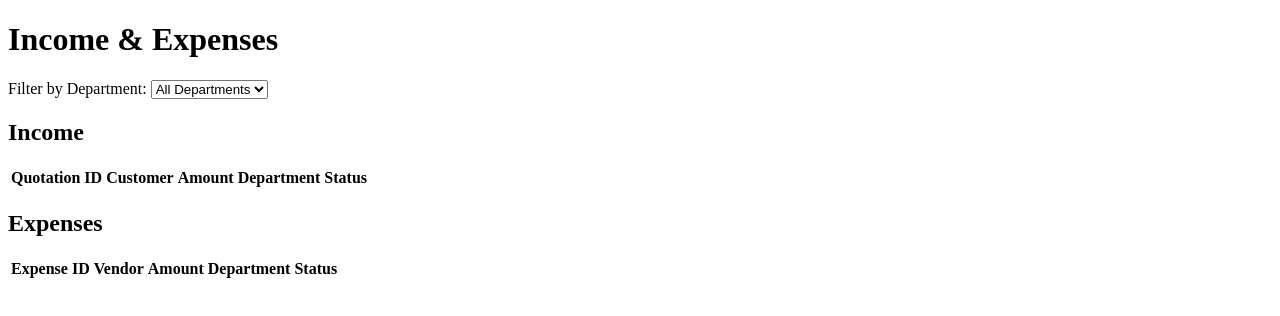
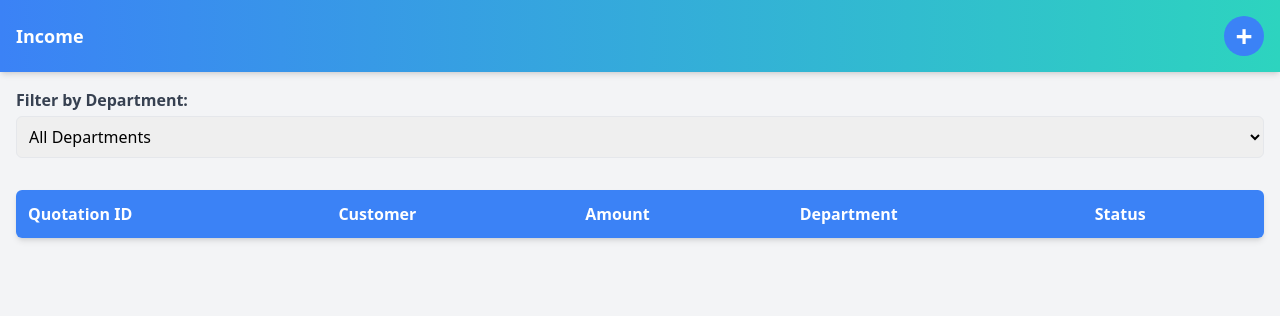
Before and after one commit to Lumzum/wbh-frontend, a website: page income.html in a window 1280 px wide. Drawn offline with nearby package versions, Linux system fonts and the light colour scheme.

```diff
--- a/income.html
+++ b/income.html
@@ -1,84 +1,66 @@
-<!-- Updated Income and Expenses Pages with Department Dropdown -->
 <!DOCTYPE html>
 <html lang="en">
 <head>
     <meta charset="UTF-8">
     <meta name="viewport" content="width=device-width, initial-scale=1.0">
-    <title>Income & Expenses</title>
-    <link rel="stylesheet" href="index.css">
+    <title>Income - WBH Accounting</title>
+    <script src="https://cdn.tailwindcss.com"></script>
 </head>
-<body>
-    <div class="container">
-        <h1>Income & Expenses</h1>
+<body class="bg-gray-100">
+
+<!-- Header -->
+<header class="bg-gradient-to-r from-blue-500 to-teal-400 text-white p-4 flex justify-between items-center shadow-md">
+    <h2 class="text-lg font-bold">Income</h2>
+    <button onclick="createDocument()" class="text-white text-3xl font-bold bg-blue-500 hover:bg-blue-600 rounded-full w-10 h-10 flex items-center justify-center">+</button>
+</header>
 
 <!-- Department Filter -->
-        <label for="departmentFilter">Filter by Department:</label>
-        <select id="departmentFilter">
+<div class="p-4">
+    <label for="departmentFilter" class="block text-gray-700 font-semibold">Filter by Department:</label>
+    <select id="departmentFilter" class="mt-1 p-2 w-full border rounded-md">
         <option value="all">All Departments</option>
         <option value="Sales">Sales</option>
         <option value="Finance">Finance</option>
         <option value="Operations">Operations</option>
     </select>
+</div>
 
-        <!-- Income Section -->
-        <section>
-            <h2>Income</h2>
-            <table>
-                <thead>
+<!-- Income Table -->
+<div class="p-4">
+    <table class="min-w-full bg-white shadow-md rounded-md overflow-hidden">
+        <thead class="bg-blue-500 text-white">
             <tr>
-                        <th>Quotation ID</th>
-                        <th>Customer</th>
-                        <th>Amount</th>
-                        <th>Department</th>
-                        <th>Status</th>
+                <th class="p-3 text-left">Quotation ID</th>
+                <th class="p-3 text-left">Customer</th>
+                <th class="p-3 text-left">Amount</th>
+                <th class="p-3 text-left">Department</th>
+                <th class="p-3 text-left">Status</th>
             </tr>
         </thead>
-                <tbody id="incomeTable">
-                    <!-- Data will be loaded dynamically -->
+        <tbody id="incomeTable" class="text-gray-700">
+            <!-- Data will be dynamically loaded here -->
         </tbody>
     </table>
-        </section>
-
-        <!-- Expenses Section -->
-        <section>
-            <h2>Expenses</h2>
-            <table>
-                <thead>
-                    <tr>
-                        <th>Expense ID</th>
-                        <th>Vendor</th>
-                        <th>Amount</th>
-                        <th>Department</th>
-                        <th>Status</th>
-                    </tr>
-                </thead>
-                <tbody id="expensesTable">
-                    <!-- Data will be loaded dynamically -->
-                </tbody>
-            </table>
-        </section>
 </div>
 
 <script>
     document.getElementById('departmentFilter').addEventListener('change', function() {
         let selectedDepartment = this.value;
-            filterTables(selectedDepartment);
+        filterTable(selectedDepartment);
     });
 
-        function filterTables(department) {
-            let incomeRows = document.querySelectorAll('#incomeTable tr');
-            let expenseRows = document.querySelectorAll('#expensesTable tr');
-
-            incomeRows.forEach(row => {
-                let dept = row.getAttribute('data-department');
-                row.style.display = (department === 'all' || dept === department) ? '' : 'none';
-            });
-
-            expenseRows.forEach(row => {
+    function filterTable(department) {
+        let rows = document.querySelectorAll('#incomeTable tr');
+        rows.forEach(row => {
             let dept = row.getAttribute('data-department');
             row.style.display = (department === 'all' || dept === department) ? '' : 'none';
         });
     }
+
+    function createDocument() {
+        alert('Create new document functionality coming soon!');
+    }
 </script>
+
 </body>
 </html>
```
Lines whose indentation alone changed are shown as unchanged.
